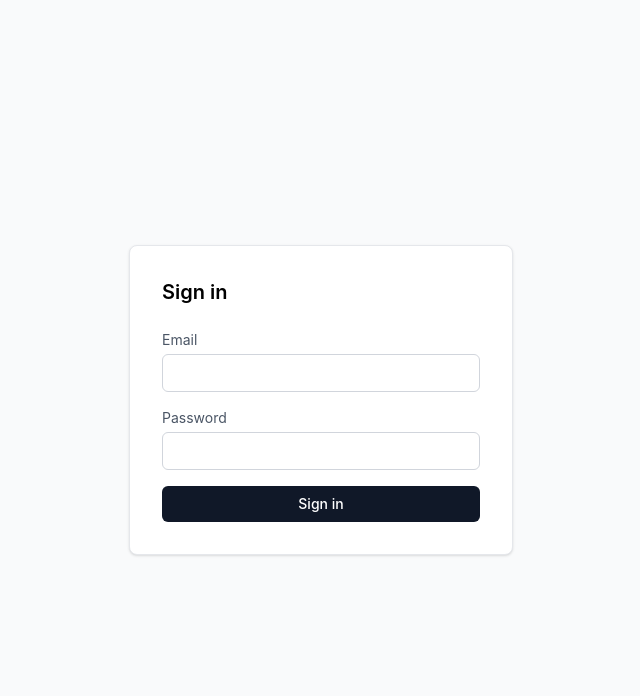
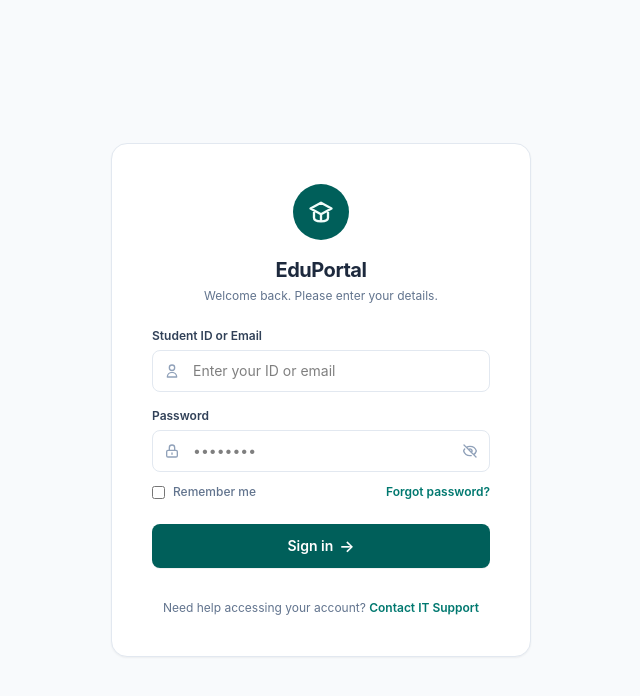
Before and after one commit to Khaalidd/Student-Portal-DEPI, a React (Vite) app: page /login in a window 1280 px wide. Shown: the top 696 px of the page, without its empty margins (319-959 px from the left). Built offline with nearby package versions, Linux system fonts and the light colour scheme; no server answers.

Commit message:
feat: redesign login page with improved UI components and password visibility toggle

```diff
--- a/src/pages/LoginPage.jsx
+++ b/src/pages/LoginPage.jsx
@@ -11,6 +11,7 @@ export default function LoginPage() {
 
   var [email, setEmail] = useState('');
   var [password, setPassword] = useState('');
+  var [showPassword, setShowPassword] = useState(false);
   var [fieldErrors, setFieldErrors] = useState({});
   var [error, setError] = useState('');
   var [submitting, setSubmitting] = useState(false);
@@ -62,48 +63,123 @@ export default function LoginPage() {
   }
 
   return (
-    <div className="flex h-screen items-center justify-center bg-gray-50">
+    <div className="flex h-screen items-center justify-center bg-slate-50 px-4">
       <form
         onSubmit={handleSubmit}
-        className="w-full max-w-sm rounded-lg border border-gray-200 bg-white p-8 shadow-sm"
+        className="w-full max-w-[420px] rounded-2xl border border-slate-200 bg-white p-8 md:p-10 shadow-xs flex flex-col items-center"
       >
-        <h1 className="mb-6 text-xl font-semibold">Sign in</h1>
+        {/* Logo Icon */}
+        <div className="flex h-14 w-14 items-center justify-center rounded-full bg-teal-800 text-white mb-4">
+          <svg className="h-7 w-7 text-teal-50" fill="none" viewBox="0 0 24 24" stroke="currentColor" strokeWidth="2">
+            <path strokeLinecap="round" strokeLinejoin="round" d="M12 14l9-5-9-5-9 5 9 5zm0 0v6M6 12v5c0 2 2 3 6 3s6-1 6-3v-5" />
+          </svg>
+        </div>
 
-        <label className="mb-1 block text-sm text-gray-600">Email</label>
+        {/* Title & Subtitle */}
+        <h1 className="text-xl font-bold text-slate-800 tracking-tight">EduPortal</h1>
+        <p className="text-xs text-slate-500 mt-1 mb-6 text-center">Welcome back. Please enter your details.</p>
+
+        {/* Error Alert */}
+        {error && (
+          <div className="mb-4 w-full rounded-lg bg-red-50 border border-red-100 p-3">
+            <p className="text-xs font-medium text-red-600">{error}</p>
+          </div>
+        )}
+
+        {/* Student ID / Email Field */}
+        <label className="mb-1.5 block text-xs font-semibold text-slate-700 w-full">Student ID or Email</label>
+        <div className="relative w-full">
+          <span className="absolute inset-y-0 left-0 flex items-center pl-3 text-slate-400">
+            <svg className="h-4 w-4" fill="none" viewBox="0 0 24 24" stroke="currentColor" strokeWidth="2">
+              <path strokeLinecap="round" strokeLinejoin="round" d="M16 7a4 4 0 11-8 0 4 4 0 018 0zM12 14a7 7 0 00-7 7h14a7 7 0 00-7-7z" />
+            </svg>
+          </span>
           <input
             type="email"
             value={email}
             onChange={handleChangeEmail}
-          className={`mb-1 w-full rounded-md border px-3 py-2 text-sm ${fieldErrors.email ? 'border-red-400' : 'border-gray-300'}`}
+            placeholder="Enter your ID or email"
+            className={`w-full rounded-lg border pl-10 pr-3 py-2.5 text-sm outline-none transition duration-200 focus:border-teal-600 focus:ring-1 focus:ring-teal-600/30 ${
+              fieldErrors.email ? 'border-red-400 focus:border-red-400 focus:ring-red-400/20' : 'border-slate-200'
+            }`}
             required
           />
+        </div>
         {fieldErrors.email && (
-          <p className="mb-3 text-xs text-red-600">{fieldErrors.email}</p>
+          <p className="mt-1 text-[11px] text-red-600 self-start">{fieldErrors.email}</p>
         )}
-        {!fieldErrors.email && <div className="mb-3" />}
+        <div className="mb-4" />
 
-        <label className="mb-1 block text-sm text-gray-600">Password</label>
+        {/* Password Field */}
+        <label className="mb-1.5 block text-xs font-semibold text-slate-700 w-full">Password</label>
+        <div className="relative w-full">
+          <span className="absolute inset-y-0 left-0 flex items-center pl-3 text-slate-400">
+            <svg className="h-4 w-4" fill="none" viewBox="0 0 24 24" stroke="currentColor" strokeWidth="2">
+              <path strokeLinecap="round" strokeLinejoin="round" d="M12 15v2m-6 4h12a2 2 0 002-2v-6a2 2 0 00-2-2H6a2 2 0 00-2 2v6a2 2 0 002 2zm10-10V7a4 4 0 00-8 0v4h8z" />
+            </svg>
+          </span>
           <input
-          type="password"
+            type={showPassword ? 'text' : 'password'}
             value={password}
             onChange={handleChangePassword}
-          className={`mb-1 w-full rounded-md border px-3 py-2 text-sm ${fieldErrors.password ? 'border-red-400' : 'border-gray-300'}`}
+            placeholder="••••••••"
+            className={`w-full rounded-lg border pl-10 pr-10 py-2.5 text-sm outline-none transition duration-200 focus:border-teal-600 focus:ring-1 focus:ring-teal-600/30 ${
+              fieldErrors.password ? 'border-red-400 focus:border-red-400 focus:ring-red-400/20' : 'border-slate-200'
+            }`}
             required
           />
+          <button
+            type="button"
+            onClick={function () { setShowPassword(!showPassword); }}
+            className="absolute inset-y-0 right-0 flex items-center pr-3 text-slate-400 hover:text-slate-600 cursor-pointer"
+          >
+            {showPassword ? (
+              <svg className="h-4 w-4" fill="none" viewBox="0 0 24 24" stroke="currentColor" strokeWidth="2">
+                <path strokeLinecap="round" strokeLinejoin="round" d="M15 12a3 3 0 11-6 0 3 3 0 016 0z" />
+                <path strokeLinecap="round" strokeLinejoin="round" d="M2.458 12C3.732 7.943 7.523 5 12 5c4.478 0 8.268 2.943 9.542 7-1.274 4.057-5.064 7-9.542 7-4.477 0-8.268-2.943-9.542-7z" />
+              </svg>
+            ) : (
+              <svg className="h-4 w-4" fill="none" viewBox="0 0 24 24" stroke="currentColor" strokeWidth="2">
+                <path strokeLinecap="round" strokeLinejoin="round" d="M13.875 18.825A10.05 10.05 0 0112 19c-4.478 0-8.268-2.943-9.543-7a9.97 9.97 0 011.563-3.029m5.858.908a3 3 0 114.243 4.243M9.878 9.878l4.242 4.242M9.88 9.88l-3.29-3.29m7.532 7.532l3.29 3.29M3 3l3.59 3.59m0 0A9.953 9.953 0 0112 5c4.478 0 8.268 2.943 9.543 7a10.025 10.025 0 01-4.132 5.411m0 0L21 21" />
+              </svg>
+            )}
+          </button>
+        </div>
         {fieldErrors.password && (
-          <p className="mb-3 text-xs text-red-600">{fieldErrors.password}</p>
+          <p className="mt-1 text-[11px] text-red-600 self-start">{fieldErrors.password}</p>
         )}
-        {!fieldErrors.password && <div className="mb-3" />}
 
-        {error && <p className="mb-4 text-sm text-red-600">{error}</p>}
+        {/* Remember me / Forgot Password */}
+        <div className="flex w-full items-center justify-between mt-3 mb-6">
+          <label className="flex items-center gap-2 text-xs text-slate-500 font-medium cursor-pointer">
+            <input
+              type="checkbox"
+              className="rounded border-slate-300 text-teal-600 focus:ring-teal-600/30"
+            />
+            Remember me
+          </label>
+          <a href="#" onClick={function(e) { e.preventDefault(); }} className="text-xs font-semibold text-teal-700 hover:text-teal-800">
+            Forgot password?
+          </a>
+        </div>
 
+        {/* Submit Button */}
         <button
           type="submit"
           disabled={submitting}
-          className="w-full rounded-md bg-gray-900 py-2 text-sm font-medium text-white disabled:opacity-50"
+          className="flex w-full items-center justify-center gap-1.5 rounded-lg bg-teal-800 py-2.5 text-sm font-semibold text-white shadow-2xs hover:bg-teal-900 transition-colors disabled:opacity-50 disabled:cursor-not-allowed cursor-pointer"
         >
           {submitting ? 'Signing in...' : 'Sign in'}
+          {!submitting && <span className="text-base">→</span>}
         </button>
+
+        {/* Support Footer */}
+        <p className="mt-8 text-center text-[10px] md:text-xs text-slate-500">
+          Need help accessing your account?{' '}
+          <a href="#" onClick={function(e) { e.preventDefault(); }} className="font-semibold text-teal-700 hover:text-teal-800">
+            Contact IT Support
+          </a>
+        </p>
       </form>
     </div>
   );
```
Lines whose indentation alone changed are shown as unchanged.
